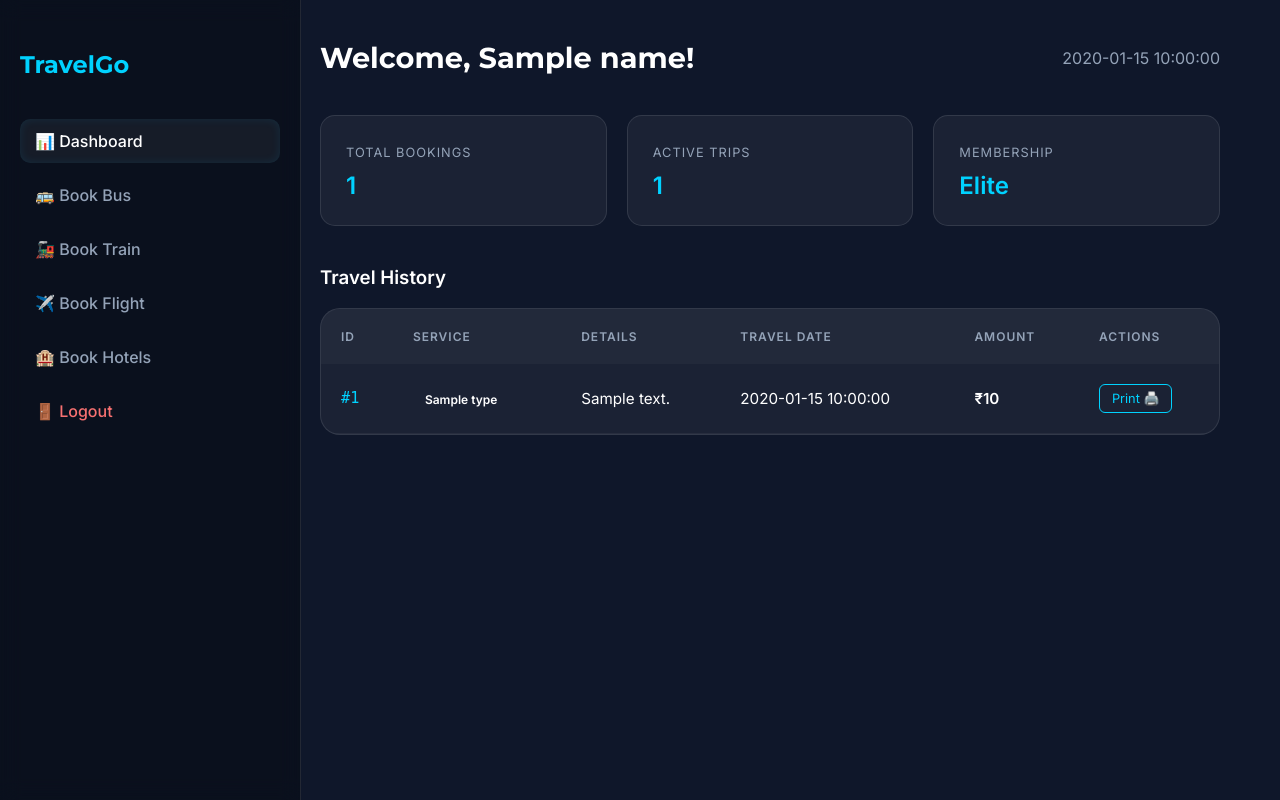
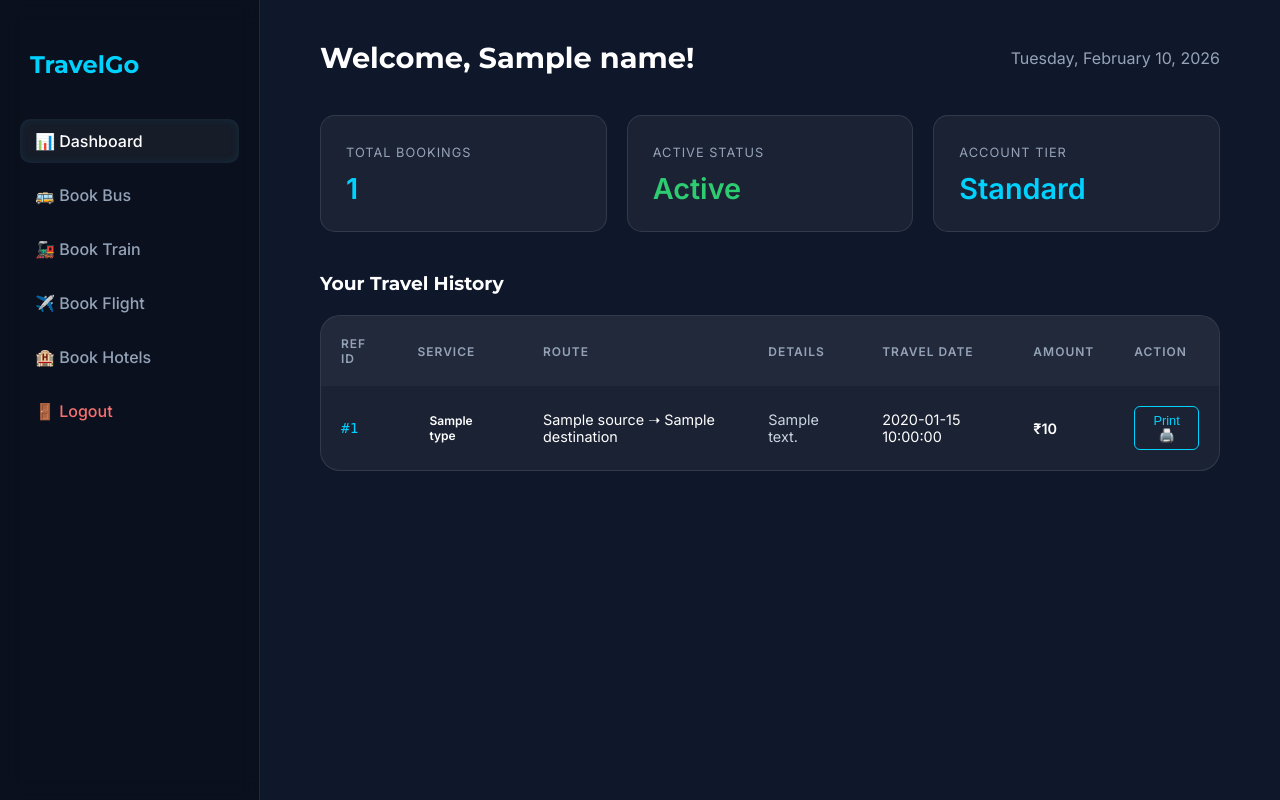
Before and after one commit to SADHIK0512/TarvelGo, a Flask app: template SAD Travel/templates/dashboard.html in a window 1280 px wide. Run offline with Flask 3, Linux system fonts and the light colour scheme; the template is opened without the code that fills it: most values are stand-ins (such as "Sample title", 1, 10 or a date in 2020).

Commit message:
Update dashboard.html

```diff
--- a/SAD Travel/templates/dashboard.html
+++ b/SAD Travel/templates/dashboard.html
@@ -11,6 +11,7 @@
             --primary-accent: #00d2ff;
             --bg-color: #0f172a;
             --card-bg: rgba(255, 255, 255, 0.05);
+            --text-muted: #94a3b8;
         }
 
         body {
@@ -33,6 +34,7 @@
             padding: 30px 20px;
             position: fixed;
             height: 100vh;
+            box-sizing: border-box;
         }
 
         .sidebar h2 {
@@ -40,6 +42,7 @@
             color: var(--primary-accent);
             margin-bottom: 40px;
             font-size: 1.5rem;
+            padding-left: 10px;
         }
 
         .nav-links {
@@ -49,12 +52,15 @@
         }
 
         .nav-links a {
-            color: #94a3b8;
+            color: var(--text-muted);
             text-decoration: none;
             padding: 12px 15px;
             border-radius: 10px;
             transition: 0.3s;
             font-weight: 500;
+            display: flex;
+            align-items: center;
+            gap: 10px;
         }
 
         .nav-links a:hover, .nav-links a.active {
@@ -73,6 +79,7 @@
             margin-left: var(--sidebar-width);
             flex: 1;
             padding: 40px 60px;
+            width: calc(100% - var(--sidebar-width));
         }
 
         .header {
@@ -104,7 +111,7 @@
         }
 
         .stat-card span {
-            color: #94a3b8;
+            color: var(--text-muted);
             font-size: 0.8rem;
             text-transform: uppercase;
             letter-spacing: 1px;
@@ -112,7 +119,7 @@
 
         .stat-card h3 {
             margin: 10px 0 0 0;
-            font-size: 1.5rem;
+            font-size: 1.8rem;
             color: var(--primary-accent);
         }
 
@@ -121,18 +128,19 @@
             background: var(--card-bg);
             border-radius: 20px;
             border: 1px solid rgba(255, 255, 255, 0.1);
-            overflow: hidden;
+            overflow-x: auto;
         }
 
         table {
             width: 100%;
             border-collapse: collapse;
             text-align: left;
+            min-width: 800px;
         }
 
         th {
             background: rgba(255, 255, 255, 0.03);
-            color: #94a3b8;
+            color: var(--text-muted);
             font-weight: 600;
             text-transform: uppercase;
             font-size: 0.75rem;
@@ -143,7 +151,12 @@
         td {
             padding: 20px;
             border-bottom: 1px solid rgba(255, 255, 255, 0.05);
-            font-size: 0.95rem;
+            font-size: 0.9rem;
+            vertical-align: middle;
+        }
+
+        tr:last-child td {
+            border-bottom: none;
         }
 
         tr:hover {
@@ -155,12 +168,13 @@
             border-radius: 20px;
             font-size: 0.75rem;
             font-weight: 700;
+            display: inline-block;
         }
 
-        .badge-Bus { background: rgba(255, 77, 77, 0.2); color: #ff4d4d; }
-        .badge-Flight { background: rgba(0, 210, 255, 0.2); color: #00d2ff; }
-        .badge-Train { background: rgba(39, 174, 96, 0.2); color: #2ecc71; }
-        .badge-Hotel { background: rgba(197, 160, 89, 0.2); color: #c5a059; }
+        .badge-Bus { background: rgba(255, 77, 77, 0.15); color: #ff4d4d; border: 1px solid rgba(255, 77, 77, 0.3); }
+        .badge-Flight { background: rgba(0, 210, 255, 0.15); color: #00d2ff; border: 1px solid rgba(0, 210, 255, 0.3); }
+        .badge-Train { background: rgba(39, 174, 96, 0.15); color: #2ecc71; border: 1px solid rgba(39, 174, 96, 0.3); }
+        .badge-Hotel { background: rgba(197, 160, 89, 0.15); color: #c5a059; border: 1px solid rgba(197, 160, 89, 0.3); }
 
         /* Action Buttons styling */
         .btn-action {
@@ -170,11 +184,13 @@
             border-radius: 6px;
             transition: 0.2s;
             display: inline-block;
+            cursor: pointer;
         }
 
         .btn-print {
             color: var(--primary-accent);
             border: 1px solid var(--primary-accent);
+            background: transparent;
         }
 
         .btn-print:hover {
@@ -185,7 +201,8 @@
         @media (max-width: 900px) {
             .sidebar { width: 80px; padding: 20px 10px; }
             .sidebar h2, .nav-links a span { display: none; }
-            .main-content { margin-left: 80px; padding: 20px; }
+            .nav-links a { justify-content: center; }
+            .main-content { margin-left: 80px; padding: 20px; width: calc(100% - 80px); }
         }
     </style>
 </head>
@@ -206,7 +223,7 @@
     <main class="main-content">
         <div class="header">
             <h1>Welcome, {{ name }}!</h1>
-            <div style="color: #94a3b8;">{{ date }}</div>
+            <div id="dateDisplay" style="color: var(--text-muted);"></div>
         </div>
 
         <div class="stats-grid">
@@ -215,26 +232,27 @@
                 <h3>{{ bookings|length }}</h3>
             </div>
             <div class="stat-card">
-                <span>Active Trips</span>
-                <h3>1</h3>
+                <span>Active Status</span>
+                <h3 style="color: #2ecc71;">Active</h3>
             </div>
             <div class="stat-card">
-                <span>Membership</span>
-                <h3>Elite</h3>
+                <span>Account Tier</span>
+                <h3>Standard</h3>
             </div>
         </div>
 
-        <h3>Travel History</h3>
+        <h3 style="font-family: 'Montserrat', sans-serif; margin-bottom: 20px;">Your Travel History</h3>
         <div class="table-container">
             <table>
                 <thead>
                     <tr>
-                        <th>ID</th>
+                        <th>Ref ID</th>
                         <th>Service</th>
+                        <th>Route</th>
                         <th>Details</th>
                         <th>Travel Date</th>
                         <th>Amount</th>
-                        <th>Actions</th>
+                        <th>Action</th>
                     </tr>
                 </thead>
                 <tbody>
@@ -242,18 +260,28 @@
                     <tr>
                         <td style="font-family: monospace; color: var(--primary-accent);">#{{ booking.booking_id }}</td>
                         <td><span class="badge badge-{{ booking.type }}">{{ booking.type }}</span></td>
-                        <td>{{ booking.details }}</td>
+                        <td>
+                            {% if booking.type == 'Hotel' %}
+                                {{ booking.destination }} <small>(City)</small>
+                            {% else %}
+                                {{ booking.source }} ➝ {{ booking.destination }}
+                            {% endif %}
+                        </td>
+                        <td style="color: #cbd5e1;">{{ booking.details }}</td>
                         <td>{{ booking.date }}</td>
                         <td style="font-weight: 600;">₹{{ booking.price }}</td>
                         <td>
-                            <a href="{{ url_for('print_ticket', booking_id=booking.booking_id) }}" target="_blank" class="btn-action btn-print">
+                            <!-- Replaced url_for('print_ticket') with a placeholder since route doesn't exist in app.py yet -->
+                            <button onclick="window.print()" class="btn-action btn-print">
                                 Print 🖨️
-                            </a>
+                            </button>
                         </td>
                     </tr>
                     {% else %}
                     <tr>
-                        <td colspan="6" style="text-align: center; color: #64748b;">No booking history found.</td>
+                        <td colspan="7" style="text-align: center; padding: 40px; color: var(--text-muted);">
+                            No bookings found. Start your journey by booking a service!
+                        </td>
                     </tr>
                     {% endfor %}
                 </tbody>
@@ -261,5 +289,10 @@
         </div>
     </main>
 
+    <script>
+        // Simple JS to set the date since app.py doesn't pass it
+        const dateOptions = { weekday: 'long', year: 'numeric', month: 'long', day: 'numeric' };
+        document.getElementById('dateDisplay').textContent = new Date().toLocaleDateString('en-US', dateOptions);
+    </script>
 </body>
 </html>
```
